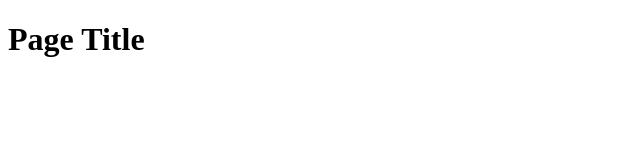
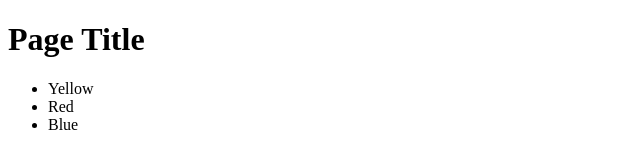
Before and after one commit to OUdovichenko/LearnGit, a plain HTML site: page index.html in a window 1280 px wide. Shown: the whole page, without its empty margins (0-640 px from the left). Drawn offline with Linux system fonts and the light colour scheme.

Commit message:
added color list

```diff
--- a/index.html
+++ b/index.html
@@ -7,5 +7,10 @@
 </head>
 <body>
    <h1>Page Title</h1>
+   <ul>
+    <li>Yellow</li>
+    <li>Red</li>
+    <li>Blue</li>
+   </ul>
 </body>
 </html>
```
